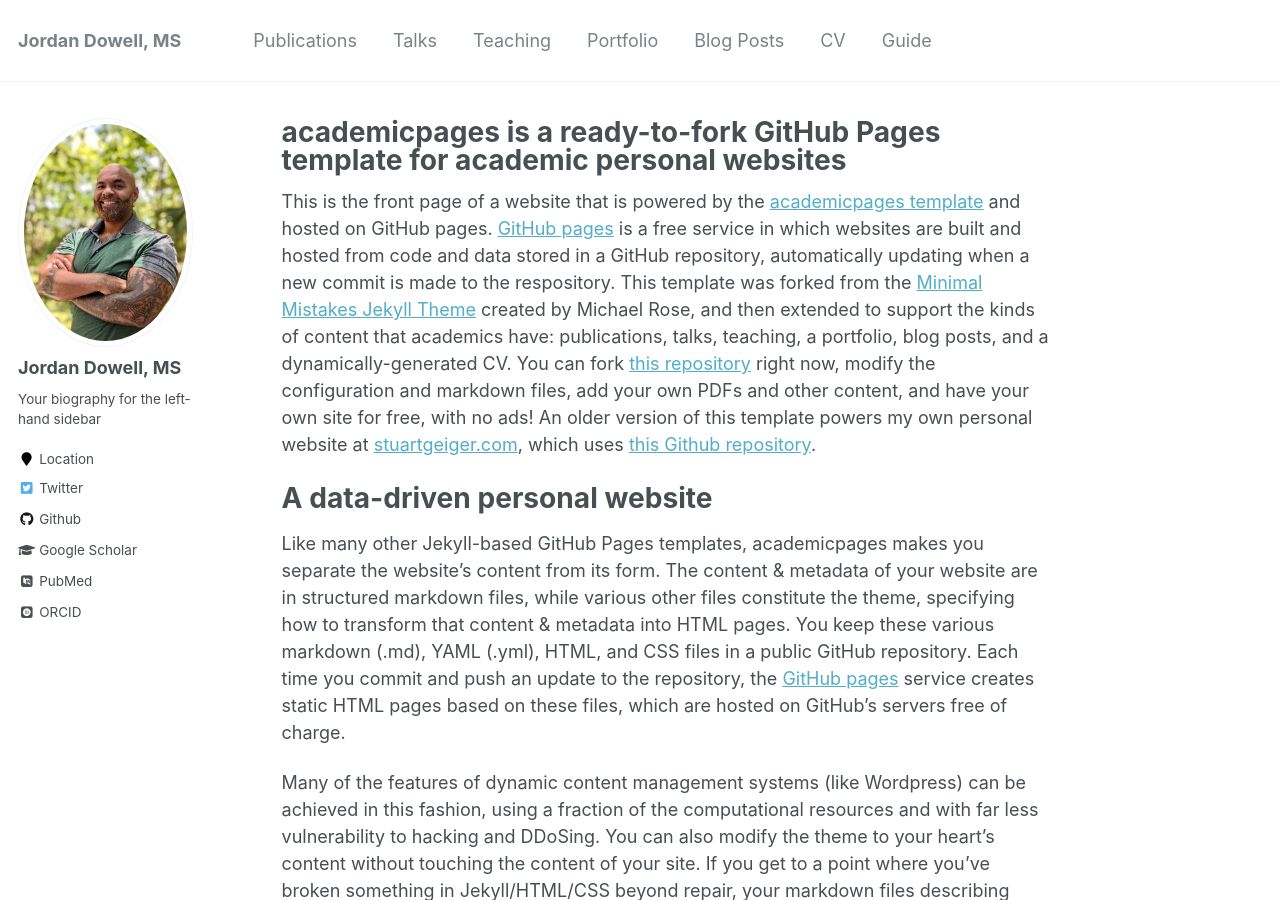
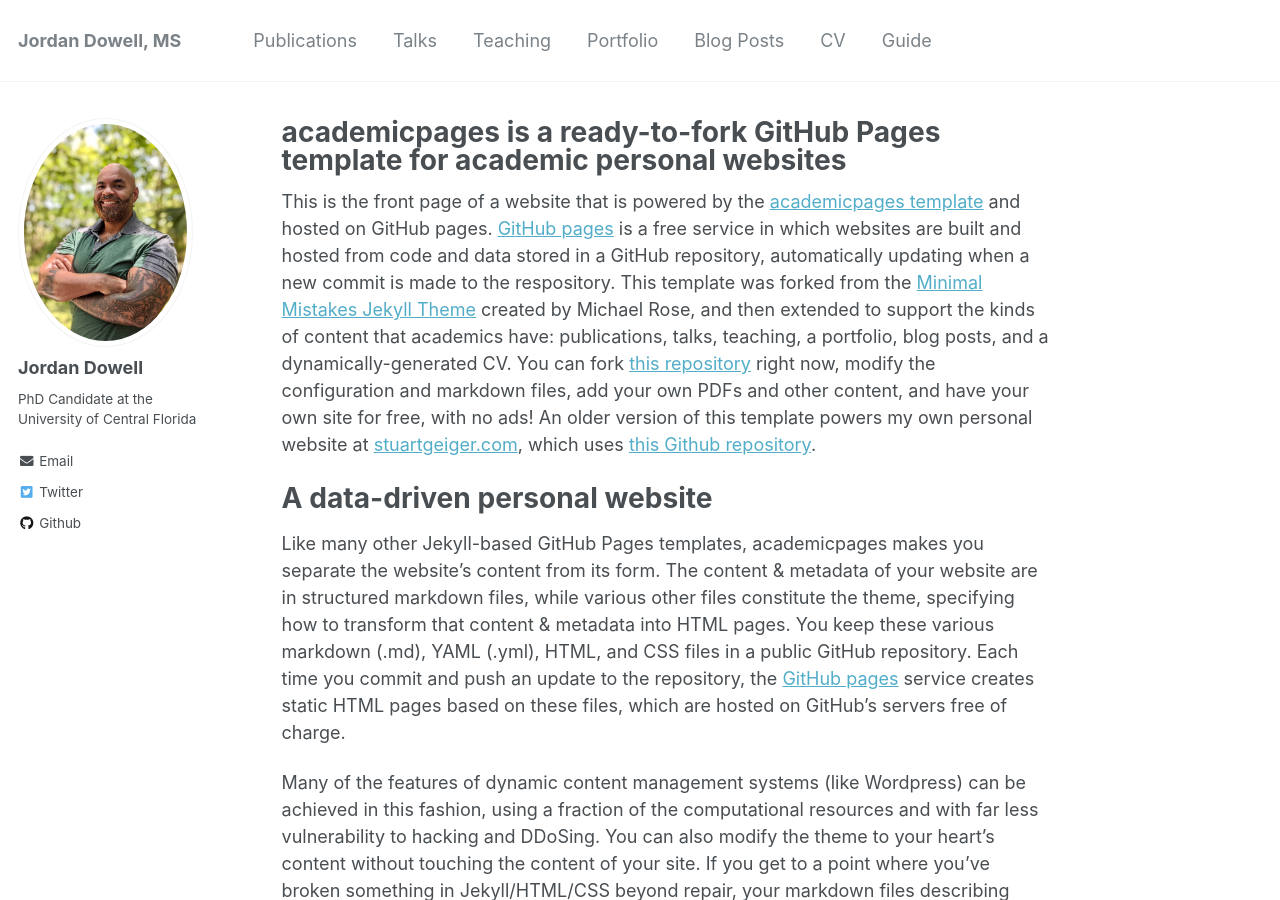
Before and after one commit to jordandowell/jordandowell.github.io, a Jekyll site: the page built from _pages/about.md, in a window 1280 px wide and 900 px high. Built offline with Jekyll 4.4.1, drawn with Linux system fonts in a browser that asks for light colours; some web fonts are replaced.

Commit message:
update bio

```diff
--- a/_config.yml
+++ b/_config.yml
@@ -80,14 +80,14 @@ analytics:
 
 # Site Author
 author:
-  name             : "Jordan Dowell, MS"
+  name             : "Jordan Dowell"
   avatar           : "bio-photo.jpg"
-  bio              : "Your biography for the left-hand sidebar"
-  location         : "Location"
+  bio              : "PhD Candidate at the University of Central Florida"
+  location         :
   employer         :
-  pubmed           : "https://www.ncbi.nlm.nih.gov/pubmed/?term=john+snow"
-  googlescholar    : "http://yourfullgooglescholarurl.com"
-  email            :
+  pubmed           : #"https://www.ncbi.nlm.nih.gov/pubmed/?term=john+snow"
+  googlescholar    : #"http://yourfullgooglescholarurl.com"
+  email            : "jordan.dowell (at) ucf.edu"
   researchgate     :  # example: "https://www.researchgate.net/profile/yourprofile"
   uri              :
   bitbucket        :
@@ -96,20 +96,20 @@ author:
   flickr           :
   facebook         :
   foursquare       :
-  github           : "academicpages"
+  github           : "jordandowell"
   google_plus      :
   keybase          :
   instagram        :
   impactstory      : #"https://profiles.impactstory.org/u/xxxx-xxxx-xxxx-xxxx"
   lastfm           :
   linkedin         :
-  orcid            : "http://orcid.org/yourorcidurl"
+  orcid            : #"http://orcid.org/yourorcidurl"
   pinterest        :
   soundcloud       :
   stackoverflow    : # http://stackoverflow.com/users/123456/username
   steam            :
   tumblr           :
-  twitter          : "replacethistwitterhandle"
+  twitter          : "Dowell_VOC"
   vine             :
   weibo            :
   xing             :
```
